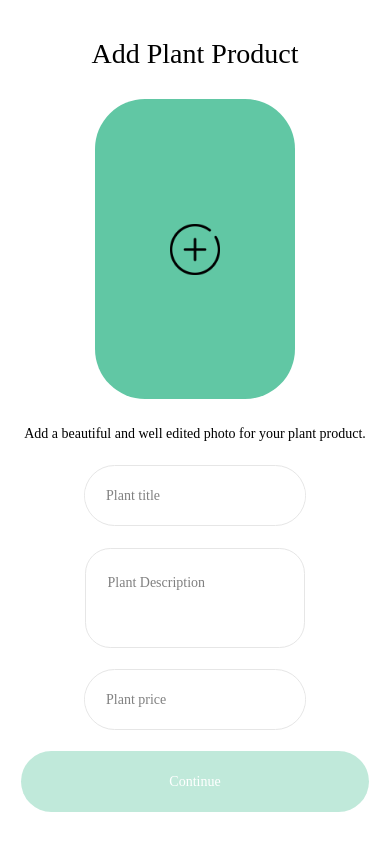
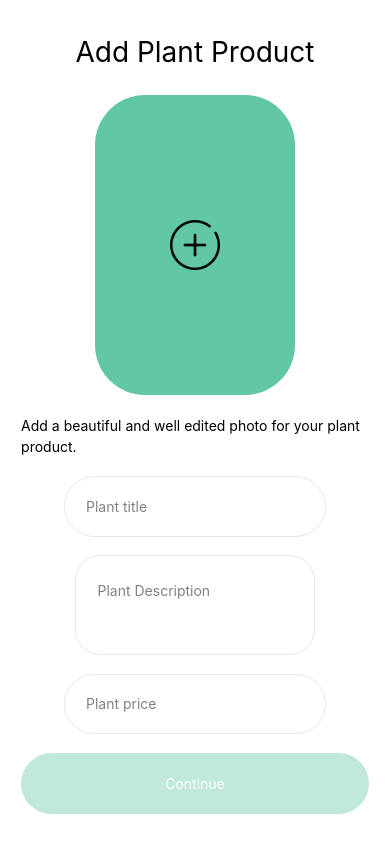
Before and after one commit to voke1/Anthos, a React Native app: screen /AddProductScreen in a window 390 px wide. Built offline with nearby package versions, Linux system fonts and the light colour scheme.

Commit message:
remove fonts

```diff
--- a/screens/Admin/addProduct.js
+++ b/screens/Admin/addProduct.js
@@ -90,7 +90,6 @@ const AddProduct = ({ navigation }) => {
         )}
         <Text
           style={{
-            fontFamily: "Poppins-Bold",
             fontSize: 28,
             lineHeight: 44,
           }}
@@ -118,7 +117,6 @@ const AddProduct = ({ navigation }) => {
         </Pressable>
         <Text
           style={{
-            fontFamily: "Poppins-Regular",
             fontSize: 14,
             lineHeight: 21,
           }}
@@ -127,7 +125,6 @@ const AddProduct = ({ navigation }) => {
         </Text>
         <FormInput
           inputStyle={{
-            fontFamily: "Poppins-Regular",
             fontSize: 14,
             lineHeight: 21,
           }}
@@ -173,7 +170,7 @@ const AddProduct = ({ navigation }) => {
             borderRadius: SIZES.radius * 3,
           }}
           inputStyle={{
-            fontFamily: "Poppins-Regular",
+
 
             fontSize: 14,
             lineHeight: 21,
@@ -181,7 +178,7 @@ const AddProduct = ({ navigation }) => {
         />
         <FormInput
           inputStyle={{
-            fontFamily: "Poppins-Regular",
+
 
             fontSize: 14,
             lineHeight: 21,
@@ -221,7 +218,7 @@ const AddProduct = ({ navigation }) => {
             color: "white",
             fontSize: 14,
             lineHeight: 21,
-            fontFamily: "Poppins-Regular",
+
           }}
           onPress={() => addPlant()}
         />
--- a/screens/Cart/myCart.js
+++ b/screens/Cart/myCart.js
@@ -73,7 +73,6 @@ const MyCart = ({ navigation, route, isSuccessVisible, onClose, signout }) => {
         titleStyle={{
           fontSize: 18,
           lineHeight: 27,
-          fontFamily: "Poppins-Bold",
         }}
         rightComponent={
           <IconButton
@@ -104,7 +103,7 @@ const MyCart = ({ navigation, route, isSuccessVisible, onClose, signout }) => {
             }}
             labelStyle={{
               color: COLORS.primary,
-              fontFamily: "Poppins-Bold",
+
               lineHeight: 18,
               fontSize: 12,
               paddingHorizontal: SIZES.base,
@@ -207,13 +206,13 @@ const MyCart = ({ navigation, route, isSuccessVisible, onClose, signout }) => {
             paddingHorizontal: SIZES.padding,
             fontSize: 25,
             lineHeight: 40,
-            fontFamily: "Poppins-Bold",
+
             color: COLORS.primary,
           }}
         >
           My Cart
         </Text>
-        <ScrollView showsVerticalScrollIndicator={false}>
+        <View >
           <SwipeListView
             data={myCartList}
             disableRightSwipe={true}
@@ -258,7 +257,6 @@ const MyCart = ({ navigation, route, isSuccessVisible, onClose, signout }) => {
                   >
                     <Text
                       style={{
-                        fontFamily: "Poppins-Bold",
                         fontSize: 16,
                         lineHeight: 20,
                       }}
@@ -273,7 +271,6 @@ const MyCart = ({ navigation, route, isSuccessVisible, onClose, signout }) => {
                   </View>
                   <Text
                     style={{
-                      fontFamily: "Poppins",
                       fontSize: 11,
                       lineHeight: 16,
                       color: "gray",
@@ -292,7 +289,6 @@ const MyCart = ({ navigation, route, isSuccessVisible, onClose, signout }) => {
                   >
                     <Text
                       style={{
-                        fontFamily: "Poppins-Bold",
                         fontSize: 12,
                         lineHeight: 18,
                         color: COLORS.primary,
@@ -304,7 +300,7 @@ const MyCart = ({ navigation, route, isSuccessVisible, onClose, signout }) => {
                       valueContainerStyle={{}}
                       valueStyle={{
                         color: COLORS.primary,
-                        fontFamily: "Poppins-Bold",
+
                         fontSize: 12,
                         lineHeight: 18,
                       }}
@@ -403,7 +399,7 @@ const MyCart = ({ navigation, route, isSuccessVisible, onClose, signout }) => {
                   <Text
                     style={{
                       color: "white",
-                      fontFamily: "Poppins-SemiBold",
+
                       fontSize: 12,
                       lineHeight: 18,
                     }}
@@ -465,15 +461,13 @@ const MyCart = ({ navigation, route, isSuccessVisible, onClose, signout }) => {
               <Text style={styles.purchaseItemAmount}>{`$ ${total}`}</Text>
             </View>
 
-            <View style={{ height: 100 }} />
           </View>
-        </ScrollView>
+        </View>
+
+
         {/* Footer BUtton  */}
         <View
           style={{
-            position: "absolute",
-            bottom: 0,
-            flexDirection: "row",
             alignItems: "center",
             marginHorizontal: SIZES.padding,
           }}
@@ -484,18 +478,15 @@ const MyCart = ({ navigation, route, isSuccessVisible, onClose, signout }) => {
             buttonContainerStyle={{
               height: SIZES.radius * 2.4,
               width: "100%",
-              alignItems: "center",
               borderRadius: SIZES.radius * 3,
               backgroundColor:
                 cart.length < 1 ? COLORS.lightPrimary : COLORS.primary,
               marginVertical: SIZES.padding,
-              marginRight: SIZES.base,
             }}
             labelStyle={{
               color: "white",
               fontSize: 14,
               lineHeight: 21,
-              fontFamily: "Poppins-Regular",
             }}
             onPress={() => {
               setShowSmsModal(true);
@@ -509,12 +500,10 @@ const MyCart = ({ navigation, route, isSuccessVisible, onClose, signout }) => {
 
 const styles = StyleSheet.create({
   purchaseItem: {
-    fontFamily: "Poppins-Medium",
     lineHeight: 20,
     fontSize: 16,
   },
   purchaseItemAmount: {
-    fontFamily: "Poppins-Bold",
     lineHeight: 20,
     fontSize: 16,
   },
@@ -534,7 +523,6 @@ const styles = StyleSheet.create({
     backgroundColor: "#FFF",
   },
   dropdown1BtnTxtStyle: {
-    fontFamily: "Poppins-Regular",
     fontSize: 14,
     lineHeight: 21,
     textAlign: "left",
--- a/screens/Gallery/gallery.js
+++ b/screens/Gallery/gallery.js
@@ -70,7 +70,7 @@ const Gallery = ({ navigation, route }) => {
         titleStyle={{
           fontSize: 18,
           lineHeight: 27,
-          fontFamily: "Poppins-Bold",
+
         }}
         rightComponent={
           <View style={{ justifyContent: "center", alignItems: "center" }}>
@@ -125,7 +125,7 @@ const Gallery = ({ navigation, route }) => {
             }}
             labelStyle={{
               color: COLORS.primary,
-              fontFamily: "Poppins-Bold",
+
               lineHeight: 18,
               fontSize: 12,
               paddingHorizontal: SIZES.base,
@@ -221,7 +221,7 @@ const Gallery = ({ navigation, route }) => {
                       }}
                       labelStyle={{
                         color: item.isSelected ? "white" : "black",
-                        fontFamily: "Poppins-Regular",
+
                         fontSize: 10,
                         lineHeight: 21,
                         fontWeight: "bold",
@@ -320,7 +320,7 @@ const Gallery = ({ navigation, route }) => {
               <Text
                 style={{
                   color: "black",
-                  fontFamily: "Poppins-Bold",
+
                   fontSize: 14,
                   lineHeight: 21,
                   fontWeight: "bold",
@@ -331,7 +331,7 @@ const Gallery = ({ navigation, route }) => {
               <Text
                 style={{
                   color: "black",
-                  fontFamily: "Poppins-Regular",
+
                   fontSize: 10,
                   lineHeight: 15,
                 }}
@@ -376,7 +376,7 @@ const Gallery = ({ navigation, route }) => {
             }}
             labelStyle={{
               color: "white",
-              fontFamily: "Poppins-Regular",
+
               fontSize: 14,
               lineHeight: 21,
             }}
--- a/screens/Home.js/home.js
+++ b/screens/Home.js/home.js
@@ -44,7 +44,6 @@ const Home = ({ navigation }) => {
                 color: "white",
                 fontSize: 14,
                 lineHeight: 21,
-                fontFamily: "Poppins-Bold",
               }}
               iconStyle={{
                 tintColor: COLORS.white,
@@ -62,7 +61,7 @@ const Home = ({ navigation }) => {
               color: "white",
               fontSize: 14,
               lineHeight: 21,
-              fontFamily: "Poppins-Bold",
+
               fontWeight: "bold",
             }}
             onPress={() => navigation.navigate("AddProductScreen")}
@@ -95,7 +94,7 @@ const styles = StyleSheet.create({
   headerText: {
     color: COLORS.black,
     paddingHorizontal: SIZES.base,
-    fontFamily: "Poppins-Regular",
+
     fontSize: 31,
     lineHeight: 28,
     textAlign: "center",
@@ -117,7 +116,7 @@ const styles = StyleSheet.create({
     color: COLORS.black,
     paddingHorizontal: SIZES.base,
     paddingVertical: SIZES.padding * 2,
-    fontFamily: "Poppins-Regular",
+
     fontSize: 13,
     lineHeight: 18,
     textAlign: "center",
```
